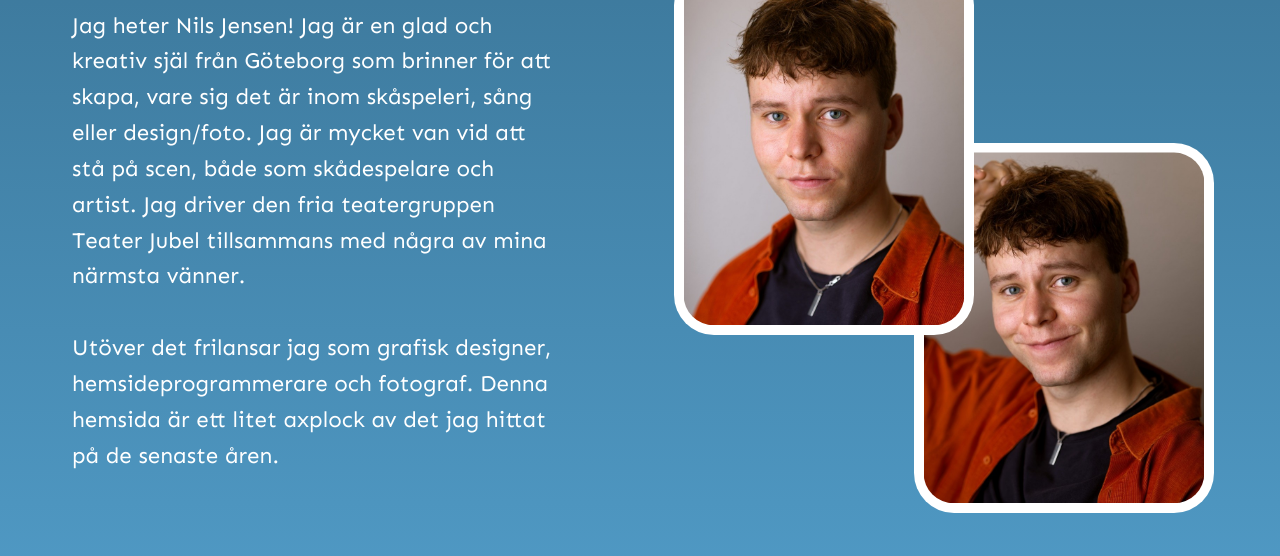
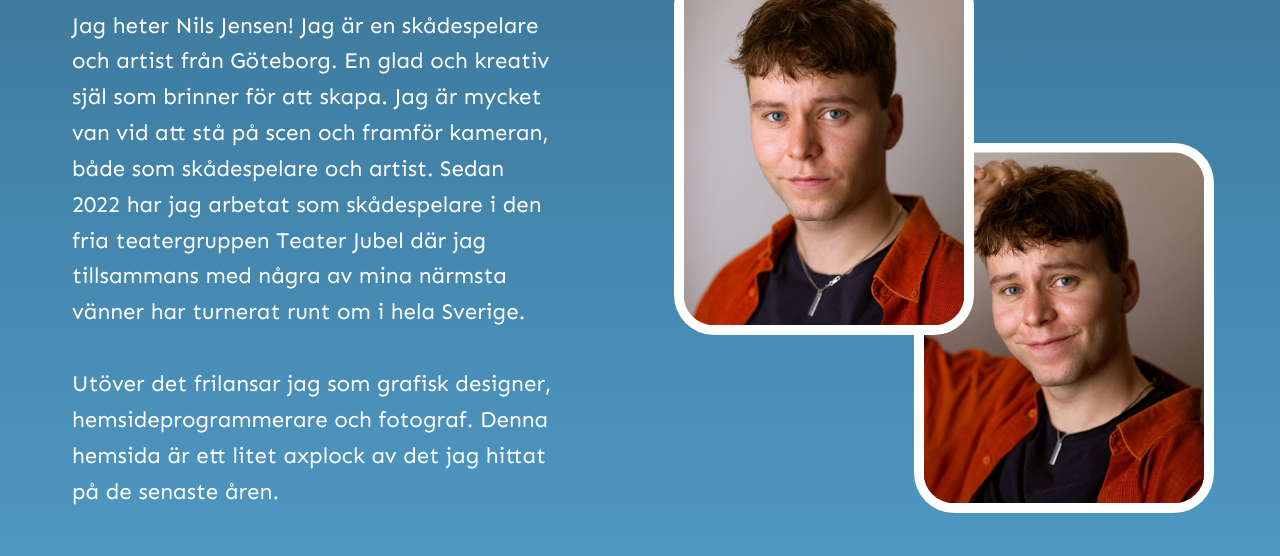
Before and after one commit to NilsJensenSe/Nils_Jensen, a website: page dist/index.html in a window 1280 px wide. Shown: the part 724-1280 px from the top of the page. Drawn offline with Linux system fonts and the light colour scheme.

Commit message:
upd bilder och text

```diff
--- a/dist/index.html
+++ b/dist/index.html
@@ -78,11 +78,11 @@
             <div class="text">
                 <h2>Halloj där!</h2>
                 <p>
-                Jag heter Nils Jensen! Jag är en glad och kreativ själ från Göteborg
-                som brinner för att skapa, vare sig det är inom skåspeleri, sång eller design/foto.
-                Jag är mycket van vid att stå på scen, både som skådespelare och artist.
-                Jag driver den fria teatergruppen Teater Jubel tillsammans med några av mina
-                närmsta vänner.
+                Jag heter Nils Jensen! Jag är en skådespelare och artist från Göteborg. En glad och kreativ själ
+                som brinner för att skapa.
+                Jag är mycket van vid att stå på scen och framför kameran, både som skådespelare och artist.
+                Sedan 2022 har jag arbetat som skådespelare i den fria teatergruppen Teater Jubel där jag tillsammans med några av mina
+                närmsta vänner har turnerat runt om i hela Sverige.
                 <br><br>
                 Utöver det frilansar jag som grafisk designer, hemsideprogrammerare och fotograf. Denna hemsida
                 är ett litet axplock av det jag hittat på de senaste åren.
```
Also changed, not shown: dist/img/Bild 6.webp.
